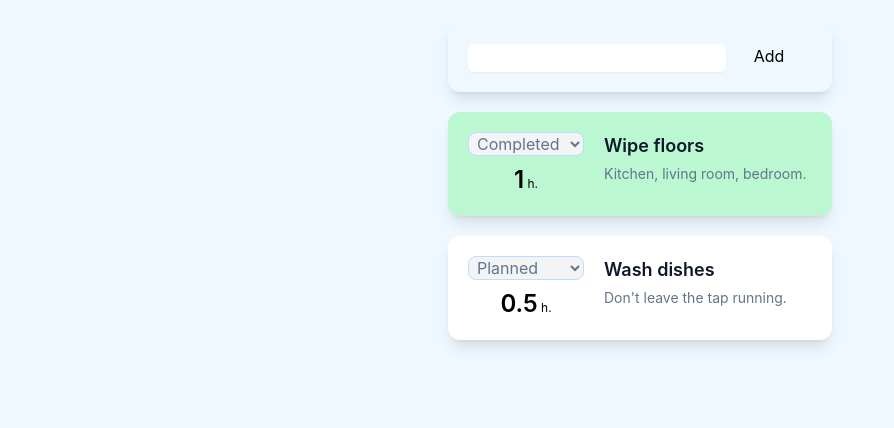
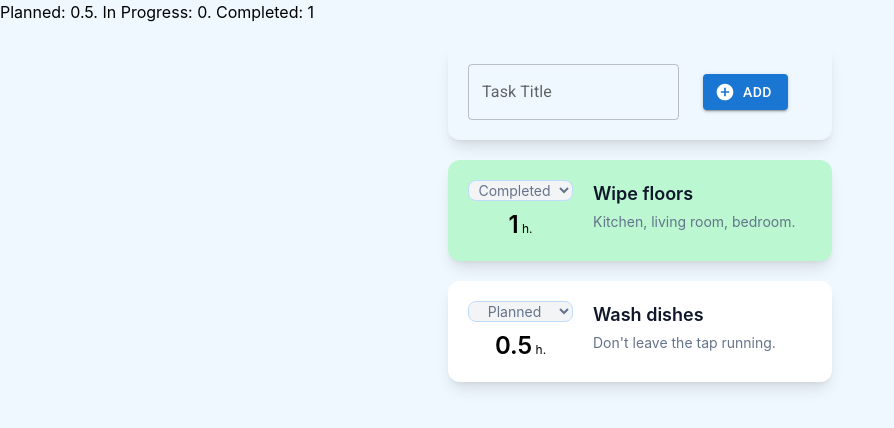
Before and after one commit to agusu/task-tracker, a React (Create React App) app: page / in a window 1280 px wide. Shown: the top 428 px of the page, without its empty margins (0-894 px from the left). Built offline with nearby package versions, Linux system fonts and the light colour scheme.

Commit message:
add missing create fields, total time

```diff
--- a/package.json
+++ b/package.json
@@ -4,6 +4,11 @@
   "private": true,
   "dependencies": {
     "@apideck/better-ajv-errors": "^0.3.3",
+    "@emotion/react": "^11.8.1",
+    "@emotion/styled": "^11.8.1",
+    "@fontsource/roboto": "^4.5.3",
+    "@mui/icons-material": "^5.4.2",
+    "@mui/material": "^5.4.3",
     "@tailwindcss/forms": "^0.4.0",
     "@testing-library/jest-dom": "^5.16.2",
     "@testing-library/react": "^12.1.3",
--- a/public/index.html
+++ b/public/index.html
@@ -10,20 +10,12 @@
             content="Web site created using create-react-app"
         />
         <link rel="apple-touch-icon" href="%PUBLIC_URL%/logo192.png" />
-    <!--
-      manifest.json provides metadata used when your web app is installed on a
-      user's mobile device or desktop. See https://developers.google.com/web/fundamentals/web-app-manifest/
-    -->
         <link rel="manifest" href="%PUBLIC_URL%/manifest.json" />
-    <!--
-      Notice the use of %PUBLIC_URL% in the tags above.
-      It will be replaced with the URL of the `public` folder during the build.
-      Only files inside the `public` folder can be referenced from the HTML.
+        <link
+            rel="stylesheet"
+            href="https://fonts.googleapis.com/css?family=Roboto:300,400,500,700&display=swap"
+        />
 
-      Unlike "/favicon.ico" or "favicon.ico", "%PUBLIC_URL%/favicon.ico" will
-      work correctly both with client-side routing and a non-root public URL.
-      Learn how to configure a non-root public URL by running `npm run build`.
-    -->
         <title>React App</title>
     </head>
     <body>
@@ -38,6 +30,5 @@
 
       To begin the development, run `npm start` or `yarn start`.
       To create a production bundle, use `npm run build` or `yarn build`.
-    -->
-  </body>
+    --></body>
 </html>
--- a/src/App.js
+++ b/src/App.js
@@ -2,6 +2,7 @@ import React, { useEffect, useState } from "react";
 import TaskList from "./components/TaskList";
 import AddTask from "./components/AddTask";
 import TaskService from "services/TaskService";
+import TaskMetrics from "components/TaskMetrics";
 
 export default function App() {
     const [tasks, setTasks] = useState([]);
@@ -28,11 +29,11 @@ export default function App() {
     const handleAddTask = (task) => {
         // TaskService.add(task).then(setTasks).catch((err) => console.error(err));
         setTasks([...tasks, task]);
-    debugger;
     };
 
     return (
         <>
+            <TaskMetrics tasks={tasks} />
             <AddTask handleAddTask={handleAddTask} />
             <TaskList tasks={tasks} handleChangeState={handleChangeState} />
         </>
--- a/src/components/AddTask.jsx
+++ b/src/components/AddTask.jsx
@@ -1,40 +1,85 @@
-import { FontAwesomeIcon } from "@fortawesome/react-fontawesome";
-import { faPlusCircle } from "@fortawesome/free-solid-svg-icons";
+import { Button, Grid, Input, InputAdornment, TextField } from "@mui/material";
+import { AddCircle } from "@mui/icons-material";
 import React from "react";
 
 export default function AddTask({ handleAddTask }) {
     const [task, setTask] = React.useState("");
+    const [estimate, setEstimate] = React.useState(0);
+    const [description, setDescription] = React.useState("");
 
     const handleChangeTask = (event) => {
         setTask(event.target.value);
     };
 
+    const handleChangeEstimate = (event) => {
+        setEstimate(event.target.value);
+    };
+
+    const handleChangeDescription = (event) => {
+        setDescription(event.target.value);
+    };
+
+    const onClickAddTask = () => {
+        /*
+      handleAddTask({
+            task: task,
+            description: description,
+            estimate: estimate,
+            state: "planned",
+        });*/
+        clearState();
+    };
+
+    const clearState = () => {
+        setTask("");
+        setEstimate(0);
+        setDescription("");
+    };
+
     return (
         <div className="mx-auto min-w-sm max-w-sm p-5 my-5 rounded-xl shadow-lg">
-      <form>
-        <div className="grid grid-gap-2 grid-cols-4 items-center">
-          <input
-            type="text"
-            name="newTask"
-            id="newTask"
-            className="col-span-3 mt-1 py-1 px-2 self-center focus:ring-indigo-500 focus:border-indigo-500 block w-full shadow-sm sm:text-sm border-gray-300 rounded-md"
-            onChange={handleChangeTask}
+            <Grid container spacing={1} columns={3}>
+                <Grid item>
+                    <TextField placeholder="Walk the dog" label="Task Title" value={task} onChange={handleChangeTask} />
+                </Grid>
+
+                <Grid item alignSelf="center" sx={{ ml: 2 }}>
+                    <Button variant="contained" startIcon={<AddCircle />} onClick={onClickAddTask}>
+                        Add
+                    </Button>
+                </Grid>
+
+                {task.length > 0 && (
+                    <Grid item>
+                        <TextField
+                            label="Description"
+                            placeholder="Don't forget the plastic bags"
+                            multiline={true}
+                            onChange={handleChangeDescription}
+                            InputLabelProps={{
+                                shrink: true,
+                            }}
                         />
-          <button
-            className={""}
-            onClick={(event) => {
-              handleAddTask({
-                task: task,
-                description: "",
-                estimate: 1,
-                state: "planned",
-              });
+                    </Grid>
+                )}
+
+                {task.length > 0 && (
+                    <Grid item alignItems="center" xs={1}>
+                        <TextField
+                            label="Estimate"
+                            type="number"
+                            onChange={handleChangeEstimate}
+                            InputProps={{
+                                inputProps: { min: 0, step: 0.5 },
+                                endAdornment: <InputAdornment position="end">h</InputAdornment>,
                             }}
-          >
-            Add
-          </button>
-        </div>
-      </form>
+                            InputLabelProps={{
+                                shrink: true,
+                            }}
+                        />
+                    </Grid>
+                )}
+            </Grid>
         </div>
     );
 }
--- a/src/components/TaskList.jsx
+++ b/src/components/TaskList.jsx
@@ -32,7 +32,7 @@ export default function TaskList({ tasks, handleChangeState }) {
                     >
                         <div className="flex flex-col gap-y-1">
                             <select
-                className="rounded-lg bg-gray-100 px-1 border border-blue-200 text-slate-500 hover:rounded-lg max-h-8"
+                                className="rounded-lg bg-gray-100 px-1 border border-blue-200 text-slate-500 hover:rounded-lg max-h-8 text-sm text-center"
                                 value={task.state}
                                 onChange={(event) => {
                                     handleChangeState(task, event.target.value);
@@ -42,14 +42,23 @@ export default function TaskList({ tasks, handleChangeState }) {
                                 <option value="in-progress">In progress</option>
                                 <option value="planned">Planned</option>
                             </select>
-              <div className={`grow-0 pt-1 text-xs text-center leading-none `}>
-                <span className="text-2xl font-semibold">{task.estimate}</span> h.
+                            <div
+                                className={`grow-0 pt-1 text-xs text-center leading-none `}
+                            >
+                                <span className="text-2xl font-semibold">
+                                    {task.estimate}
+                                </span>{" "}
+                                h.
                             </div>
                         </div>
                         <div className="w-md min-h-full space-y-1 place-self-start">
-              <h3 className="text-slate-900 font-semibold text-lg">{task.name}</h3>
+                            <h3 className="text-slate-900 font-semibold text-lg">
+                                {task.name}
+                            </h3>
                             <div className="max-w-sm">
-                <p className="text-slate-500 text-sm">{task.description}</p>
+                                <p className="text-slate-500 text-sm">
+                                    {task.description}
+                                </p>
                             </div>
                         </div>
                     </li>
--- /dev/null
+++ b/src/components/TaskMetrics.jsx
@@ -0,0 +1,30 @@
+import React, { useEffect } from "react";
+
+export default function TaskMetrics({ tasks }) {
+    const [totalPlanned, setTotalPlanned] = React.useState(0);
+    const [totalInProgress, setTotalInProgress] = React.useState(0);
+    const [totalCompleted, setTotalCompleted] = React.useState(0);
+
+    useEffect(() => {
+        debugger;
+        tasks.forEach((task) => {
+            switch (task.state) {
+                case "completed":
+                    setTotalCompleted(totalCompleted + task.estimate);
+                    break;
+                case "in-progress":
+                    setTotalInProgress(totalInProgress + task.estimate);
+                    break;
+                default:
+                    setTotalPlanned(totalPlanned + task.estimate);
+                    break;
+            }
+        });
+    }, [tasks]);
+
+    return (
+        <>
+            Planned: {totalPlanned}. In Progress: {totalInProgress}. Completed: {totalCompleted}
+        </>
+    );
+}
```
Also changed, not shown: 1 other file (tests, documents, lock files or other folders). Lines whose indentation alone changed are shown as unchanged.
